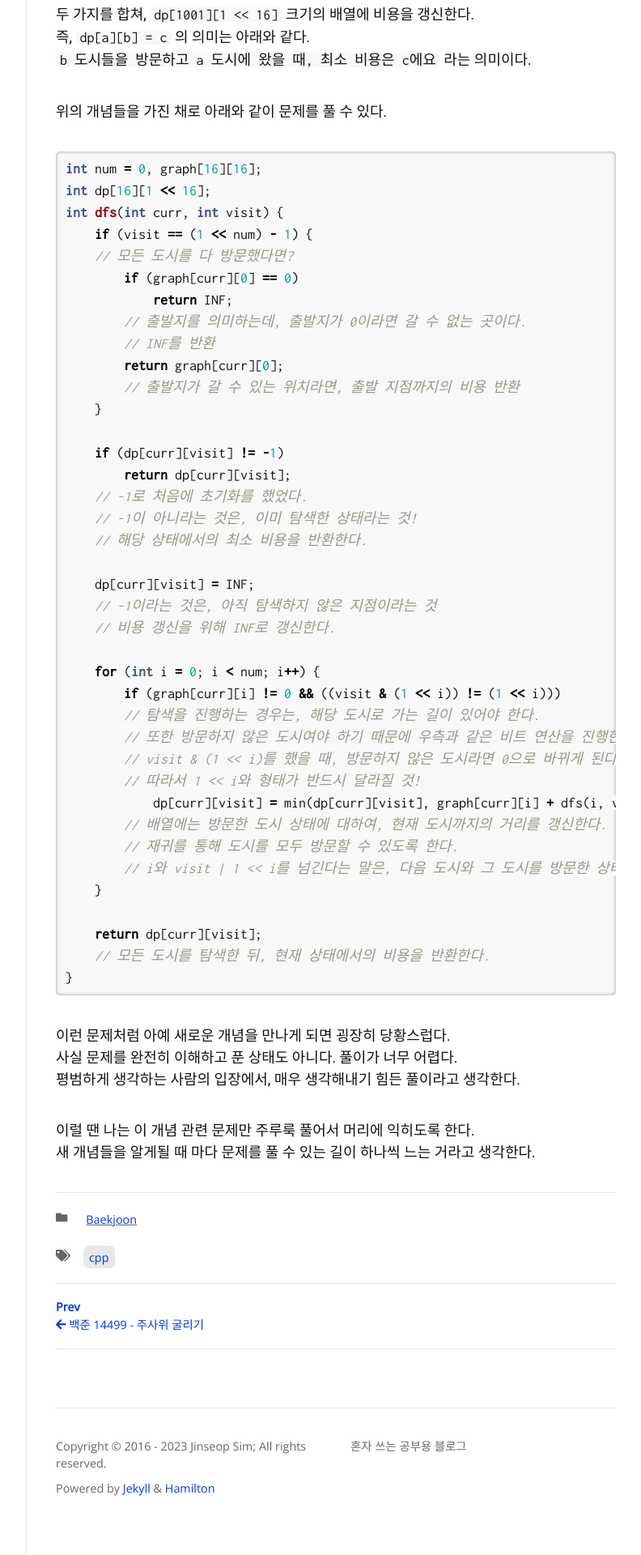
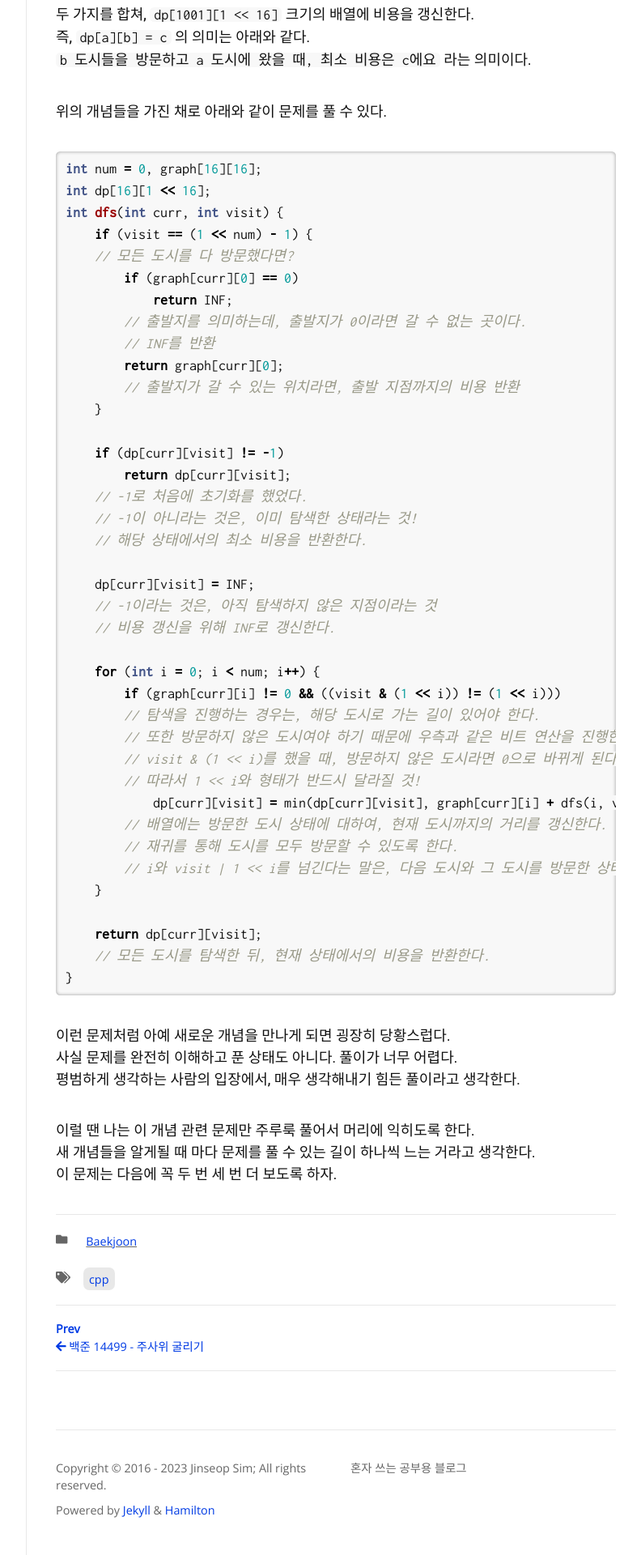
Before and after one commit to Jinseop-Sim/Jinseop-Sim.github.io, a Jekyll site: the page built from _posts/2023-11-28-bj-2098.md, in a window 1280 px wide. Shown: the part 1785-3705 px from the top of the page at 81% size, without its empty margins (357-1149 px from the left). Built offline with Jekyll 4.4.1, drawn with Linux system fonts in a browser that asks for light colours; nearby versions of some CDN libraries; some web fonts are replaced.

Commit message:
글 수정

```diff
--- a/_posts/2023-11-28-bj-2098.md
+++ b/_posts/2023-11-28-bj-2098.md
@@ -103,3 +103,4 @@ int dfs(int curr, int visit) {
 
 이럴 땐 나는 이 개념 관련 문제만 주루룩 풀어서 머리에 익히도록 한다.
 새 개념들을 알게될 때 마다 문제를 풀 수 있는 길이 하나씩 느는 거라고 생각한다.
+이 문제는 다음에 꼭 두 번 세 번 더 보도록 하자.
```
